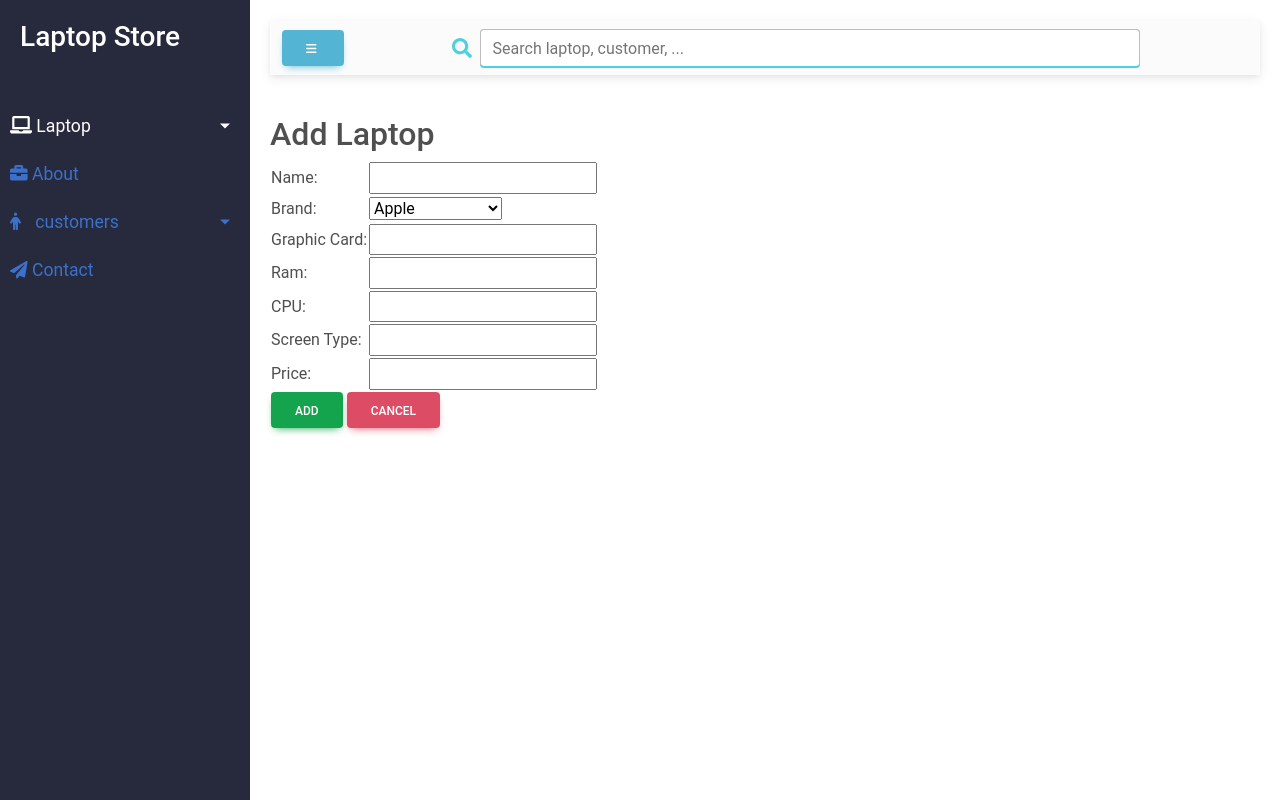
After one commit to haitrieu123580/python_project, a Django app: page /store/add_laptop/ in a window 1280 px wide. The commit adds this page. Run offline with Django 4.2, Linux system fonts and the light colour scheme; data comes from the database, SQL or seed files in the repository; some libraries are stand-ins or nearby versions.

Commit message:
CRUD laptop

```diff
--- a/mysite/mysite/urls.py
+++ b/mysite/mysite/urls.py
@@ -15,8 +15,11 @@ Including another URLconf
 """
 from django.contrib import admin
 from django.urls import path,include
-
+from django.conf.urls.static import static
+from django.conf import settings
 urlpatterns = [
     path('store/',include('store.urls')),
     path('admin/', admin.site.urls),
 ]
+
+urlpatterns += static(settings.MEDIA_URL, document_root=settings.MEDIA_ROOT)
--- a/mysite/store/admin.py
+++ b/mysite/store/admin.py
@@ -1,10 +1,10 @@
 from django.contrib import admin
 
 # Register your models here.
-from .models import Account, Customer, Card, CartItem, Brand, Laptop, Image
+from .models import Account, Customer, Cart, CartItem, Brand, Laptop, Image
 admin.site.register(Account)
 admin.site.register(Customer)
-admin.site.register(Card)
+admin.site.register(Cart)
 admin.site.register(CartItem)
 admin.site.register(Brand)
 admin.site.register(Laptop)
--- a/mysite/store/models.py
+++ b/mysite/store/models.py
@@ -34,14 +34,14 @@ class Laptop(models.Model):
     ram = models.IntegerField()
     cpu = models.CharField(max_length=50)
     screen_type = models.CharField(max_length=50)
-    price = models.DecimalField(max_digits=8, decimal_places=2)
+    price = models.DecimalField(max_digits=20, decimal_places=2)
 
     def __str__(self):
         return self.name
 
 
 class Image(models.Model):
-    image = models.ImageField(upload_to='images/')
+    image = models.ImageField(null = True, blank = True)
     description = models.CharField(max_length=100, blank=True)
     laptop = models.ForeignKey(
         Laptop, on_delete=models.CASCADE, related_name='images')
@@ -50,7 +50,7 @@ class Image(models.Model):
         return f"Image {self.id}: {self.description}"
 
 
-class Card(models.Model):
+class Cart(models.Model):
     customer = models.ForeignKey(Customer, on_delete=models.CASCADE)
     created_at = models.DateTimeField(auto_now_add=True)
     modified_at = models.DateTimeField(auto_now=True)
@@ -60,7 +60,7 @@ class Card(models.Model):
 
 
 class CartItem(models.Model):
-    card = models.ForeignKey(Card, on_delete=models.CASCADE)
+    card = models.ForeignKey(Cart, on_delete=models.CASCADE)
     laptop = models.ForeignKey(Laptop, on_delete=models.CASCADE)
     quantity = models.IntegerField(default=1)
     price = models.DecimalField(max_digits=8, decimal_places=2)
--- /dev/null
+++ b/mysite/store/templates/add_laptop.html
@@ -0,0 +1,52 @@
+{% extends 'base.html' %}
+
+{% block content %}
+  <h2>Add Laptop</h2>
+  <form method="post">
+    {% csrf_token %}
+    <table>
+      <tbody>
+        <tr>
+          <td>Name:</td>
+          <td><input type="text" name="name"></td>
+        </tr>
+        <tr>
+          <td>Brand:</td>
+          <td>
+            <select name="brand">
+              {% for brand in brands %}
+                <option value="{{ brand.id }}">{{ brand.name }}</option>
+              {% endfor %}
+            </select>
+          </td>
+        </tr>
+        <tr>
+          <td>Graphic Card:</td>
+          <td><input type="text" name="graphic_card"></td>
+        </tr>
+        <tr>
+          <td>Ram:</td>
+          <td><input type="text" name="ram"></td>
+        </tr>
+        <tr>
+          <td>CPU:</td>
+          <td><input type="text" name="cpu"></td>
+        </tr>
+        <tr>
+          <td>Screen Type:</td>
+          <td><input type="text" name="screen_type"></td>
+        </tr>
+        <tr>
+          <td>Price:</td>
+          <td><input type="text" name="price"></td>
+        </tr>
+        <tr>
+          <td colspan="2">
+            <button class = "btn btn-success" type="submit">Add</button>
+            <a class = "btn btn-danger" href="{% url 'lapList' %}">Cancel</a>
+          </td>
+        </tr>
+      </tbody>
+    </table>
+  </form>
+{% endblock %}
--- a/mysite/store/templates/base.html
+++ b/mysite/store/templates/base.html
@@ -16,7 +16,8 @@
     <script src="https://kit.fontawesome.com/682fa468d1.js" crossorigin="anonymous"></script>
     <script defer src="https://use.fontawesome.com/releases/v5.0.13/js/solid.js" integrity="sha384-tzzSw1/Vo+0N5UhStP3bvwWPq+uvzCMfrN1fEFe+xBmv1C/AtVX5K0uZtmcHitFZ" crossorigin="anonymous"></script>
     <script defer src="https://use.fontawesome.com/releases/v5.0.13/js/fontawesome.js" integrity="sha384-6OIrr52G08NpOFSZdxxz1xdNSndlD4vdcf/q2myIUVO0VsqaGHJsB0RaBE01VTOY" crossorigin="anonymous"></script>
-
+  <!-- MDB -->
+  <link href="https://cdnjs.cloudflare.com/ajax/libs/mdb-ui-kit/6.2.0/mdb.min.css" rel="stylesheet" />
 </head>
 
 <body>
@@ -37,10 +38,10 @@
                     </a>
                     <ul class="collapse list-unstyled" id="lapSubmenu">
                         <li>
-                            <a href="#">View</a>
+                            <a href="{% url 'lapList' %}">View</a>
                         </li>
                         <li>
-                            <a href="#">Add new laptop</a>
+                            <a href="{% url 'add_laptop' %}">Add new laptop</a>
                         </li>
                     </ul>
                 </li>
@@ -104,6 +105,11 @@
     <script src="https://cdnjs.cloudflare.com/ajax/libs/popper.js/1.14.0/umd/popper.min.js" integrity="sha384-cs/chFZiN24E4KMATLdqdvsezGxaGsi4hLGOzlXwp5UZB1LY//20VyM2taTB4QvJ" crossorigin="anonymous"></script>
     <!-- Bootstrap JS -->
     <script src="https://stackpath.bootstrapcdn.com/bootstrap/4.1.0/js/bootstrap.min.js" integrity="sha384-uefMccjFJAIv6A+rW+L4AHf99KvxDjWSu1z9VI8SKNVmz4sk7buKt/6v9KI65qnm" crossorigin="anonymous"></script>
+    <!-- MDB -->
+    <script
+    type="text/javascript"
+    src="https://cdnjs.cloudflare.com/ajax/libs/mdb-ui-kit/6.2.0/mdb.min.js"
+    ></script>
     {% load static %}
     <script src="{% static "js/script.js" %}"></script>
 </html>
--- a/mysite/store/urls.py
+++ b/mysite/store/urls.py
@@ -1,8 +1,14 @@
 from django.urls import path
 
 from . import views
-
+from django.conf.urls.static import static
+from django.conf import settings
 urlpatterns = [
     path('', views.index, name='index'),
-    path('lapList', views.lapList, name='lapList'),
+    path('lapList/', views.lapList, name='lapList'),
+    path('add_laptop/', views.add_laptop, name='add_laptop'),
+    path('laptop_update/<str:pk>/', views.laptop_update, name='laptop_update'),
+    path('delete_laptop/<str:pk>/', views.delete_laptop, name='delete_laptop'),
+    path('laptop_detail/<str:laptop_id>/', views.laptop_detail, name='laptop_detail'),
 ]
+#
--- a/mysite/store/views.py
+++ b/mysite/store/views.py
@@ -1,8 +1,10 @@
-from django.shortcuts import render
 
-# Create your views here.
+
 from django.http import HttpResponse
+from .models import Laptop, Brand, Image
+from django.shortcuts import render, redirect, get_object_or_404
 from .models import Laptop
+from .forms import LaptopForm
 
 def index(request):
     return render(request, 'index.html')
@@ -10,3 +12,62 @@ def lapList(request):
     lap_list = Laptop.objects.all()
     context = {'laptop_list': lap_list }
     return render(request, 'lapList.html', context)
+
+
+
+
+def add_laptop(request):
+    brands = Brand.objects.all()
+
+    if request.method == 'POST':
+        name = request.POST['name']
+        brand_id = request.POST['brand']
+        graphic_card = request.POST['graphic_card']
+        ram = request.POST['ram']
+        cpu = request.POST['cpu']
+        screen_type = request.POST['screen_type']
+        price = request.POST['price']
+
+        brand = Brand.objects.get(pk=brand_id)
+
+        laptop = Laptop(
+            name=name,
+            brand=brand,
+            graphic_card=graphic_card,
+            ram=ram,
+            cpu=cpu,
+            screen_type=screen_type,
+            price=price
+        )
+
+        laptop.save()
+        return redirect('lapList')
+    else:
+        return render(request, 'add_laptop.html', {'brands': brands})
+
+
+
+def laptop_update(request, pk):
+
+    laptop = get_object_or_404(Laptop, id=pk)
+    if request.method == 'POST':
+        form = LaptopForm(request.POST, instance=laptop)
+        if form.is_valid():
+            form.save()
+            return redirect('lapList')
+    else:
+        form = LaptopForm(instance=laptop)
+    return render(request, 'laptop_update.html', {'form': form})
+
+def delete_laptop(request, pk):
+    laptop = Laptop.objects.get(id=pk)
+    if request.method == 'POST' :
+        laptop.delete()
+        return redirect('lapList')
+    context = {'item': laptop}
+    return render(request, 'delete_laptop.html', context)
+
+def laptop_detail(request, laptop_id):
+    laptop = get_object_or_404(Laptop, id=laptop_id)
+    images = Image.objects.filter(laptop=laptop)
+    return render(request, 'laptop_detail.html', {'laptop': laptop, 'images': images})
```
Also changed, not shown: mysite/mysite/settings.py (+11 -2 lines), mysite/store/forms.py (added, +9 -0 lines), mysite/store/templates/delete_laptop.html (added, +11 -0 lines), mysite/store/templates/lapList.html (+5 -3 lines), mysite/store/templates/laptop_detail.html (added, +16 -0 lines), mysite/store/templates/laptop_update.html (added, +10 -0 lines), mysite/db.sqlite3, mysite/static/images/29aefa5eff51240f7d40.jpg (added), mysite/static/images/MacBook-Pro-2020-cover.jpg (added), mysite/store/migrations/0002_auto_20230409_0833.py (added), mysite/store/migrations/0003_auto_20230409_0853.py (added), mysite/store/migrations/0004_auto_20230409_1727.py (added), mysite/store/static/js/script.js (line endings or trailing spaces).
